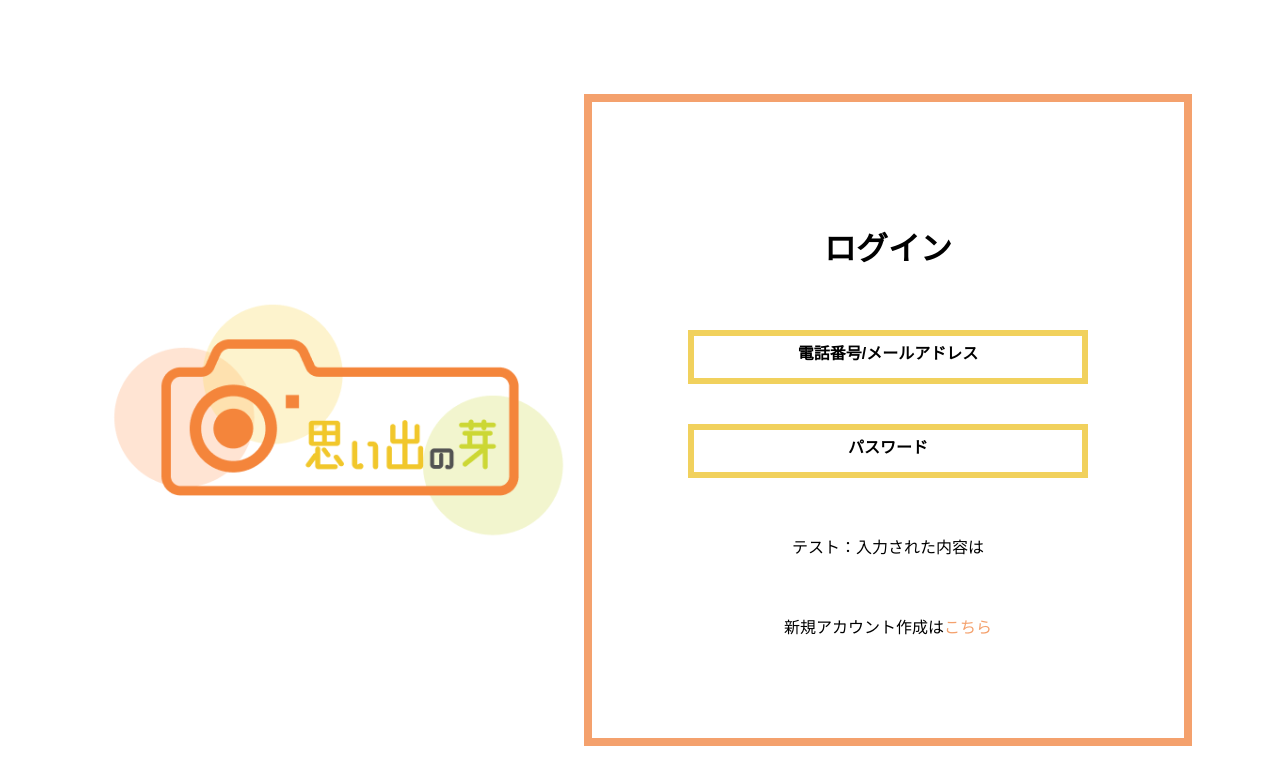
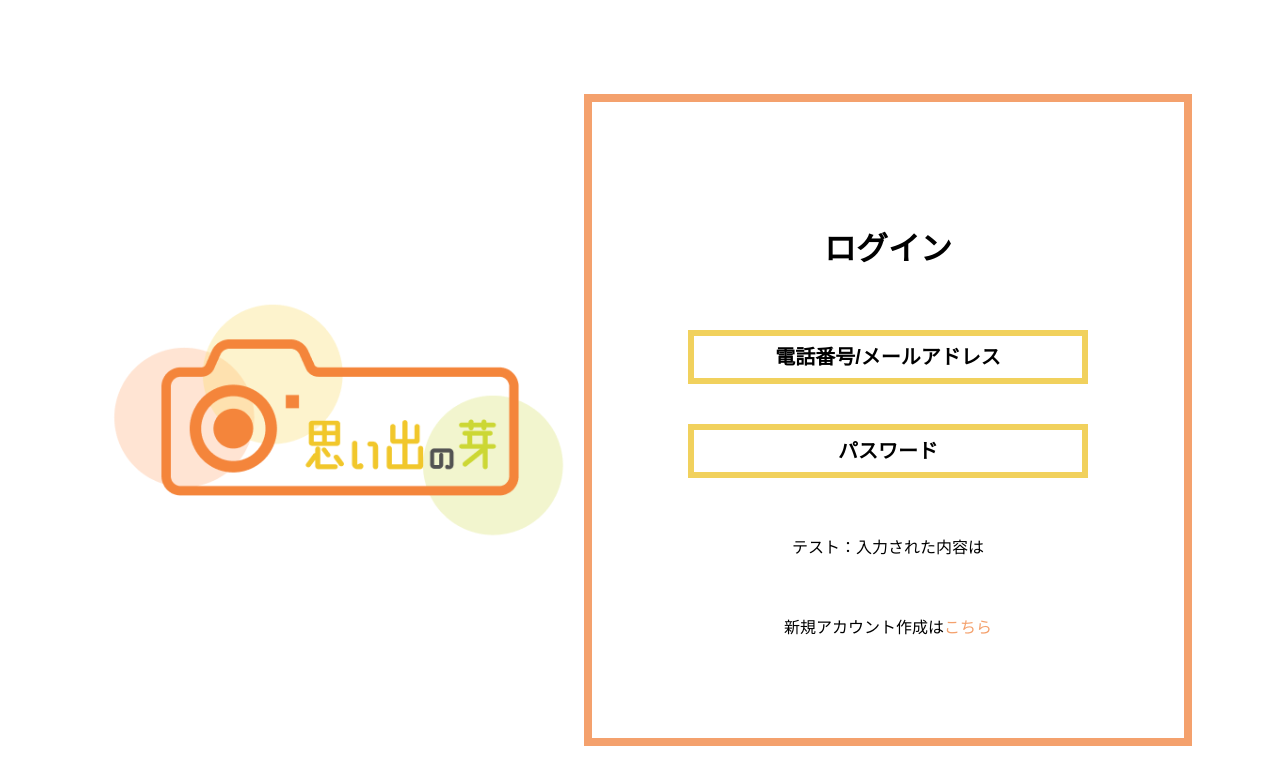
Before and after one commit to ecc-natsumikan/buds-memories_front, a React (Create React App) app in the folder react-app/: page / in a window 1280 px wide. Shown: the top 784 px of the page. Built offline with nearby package versions, Linux system fonts and the light colour scheme; a web font is replaced by a local one.

Commit message:
update:フォントサイズを変更しました

```diff
--- a/react-app/src/component/Textformfield_component.css
+++ b/react-app/src/component/Textformfield_component.css
@@ -4,13 +4,13 @@
     text-align: center; /* プレースホルダーの文字を中央に配置 */
     height: 5vh; /* 高さを指定して文字が見切れないようにする */
     width: 30vw;
-    font-size: 8%; /* 入力テキストのフォントサイズを指定 */
+    font-size: 20px; /* 入力テキストのフォントサイズを指定 */
 
   }
 
   .textformfield_component::placeholder {
     text-align: center;
-    font-size: 16px;
+    font-size: 20px;
     font-family: 'Zen Maru Gothic', sans-serif;
     color: black;
     font-weight: bold;
```
